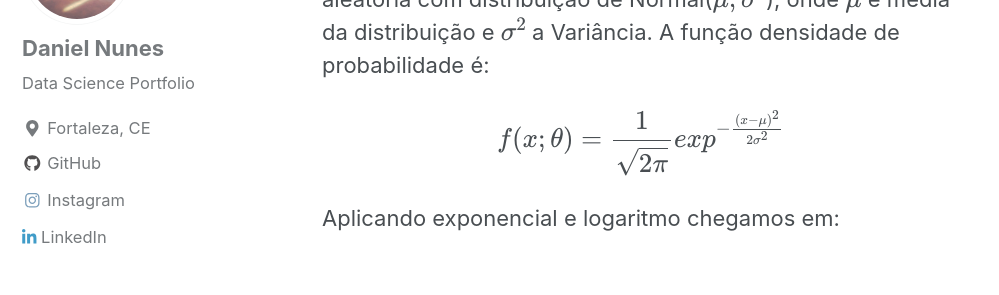
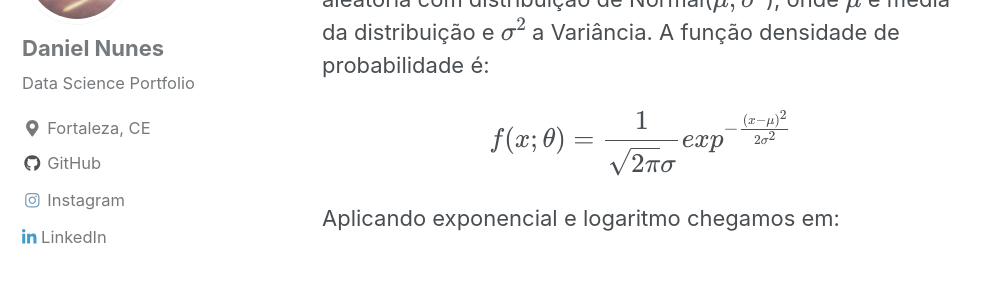
Before and after one commit to danielmnunes/danielmnunes.github.io, a Jekyll site: the page built from _posts/2019-09-03-familia-exponencial.md, in a window 1280 px wide and 900 px high, scrolled down 1464 px. Shown: the part 150-445 px from the top of the window, without its empty margins (0-999 px from the left). Built offline with Jekyll 4.4.1, drawn with Linux system fonts in a browser that asks for light colours; cached includes are drawn as plain includes; nearby versions of some CDN libraries; formulas are drawn with MathJax 3.

Commit message:
Update 2019-09-03-familia-exponencial.md

```diff
--- a/_posts/2019-09-03-familia-exponencial.md
+++ b/_posts/2019-09-03-familia-exponencial.md
@@ -37,6 +37,6 @@ $$ S( x ) = 0  $$
 
 Vamos agora ver mais um exemplo, seja $$ X $$ uma variável aleatória com distribuição de Normal($$ \mu ; \sigma^{2} $$), onde $$ \mu $$ é média da distribuição e $$ \sigma^{2} $$ a Variância. A função densidade de probabilidade é:
 
-$$ f(x; \theta) = \frac{1}{\sqrt[]{2\pi}}exp^{-\frac{(x-\mu)^{2}}{2\sigma^{2}}} $$
+$$ f(x; \theta) = \frac{1}{\sqrt[]{2\pi} \sigma }exp^{-\frac{(x-\mu)^{2}}{2\sigma^{2}}} $$
 
 Aplicando exponencial e logaritmo chegamos em:
```
